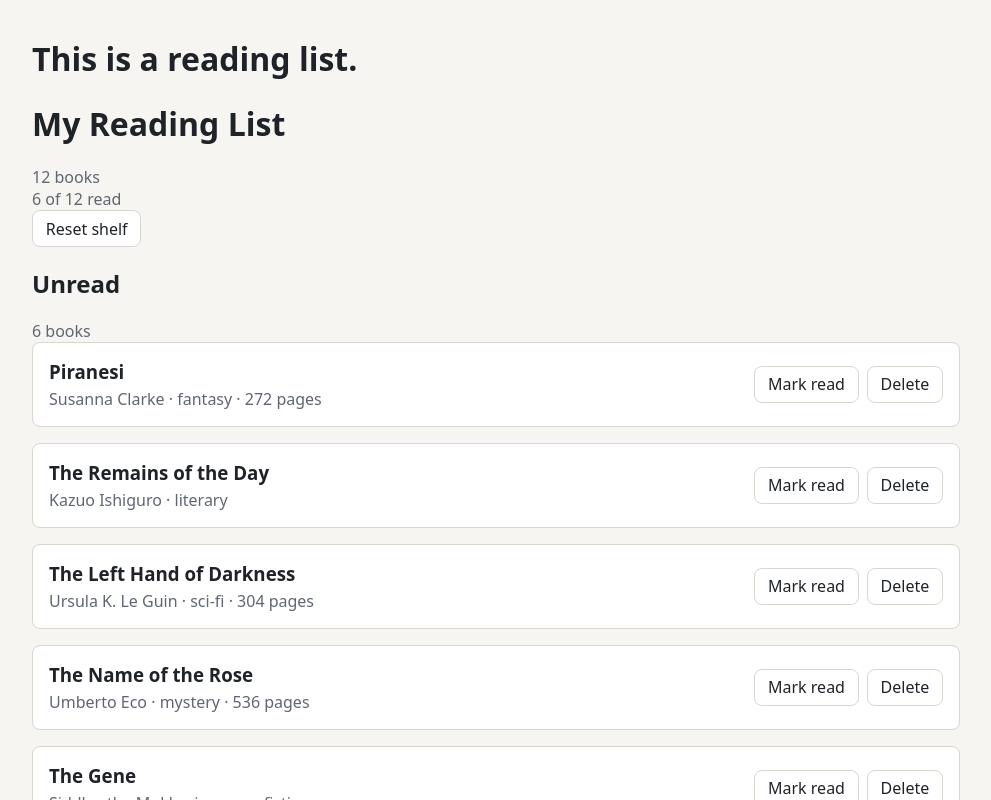
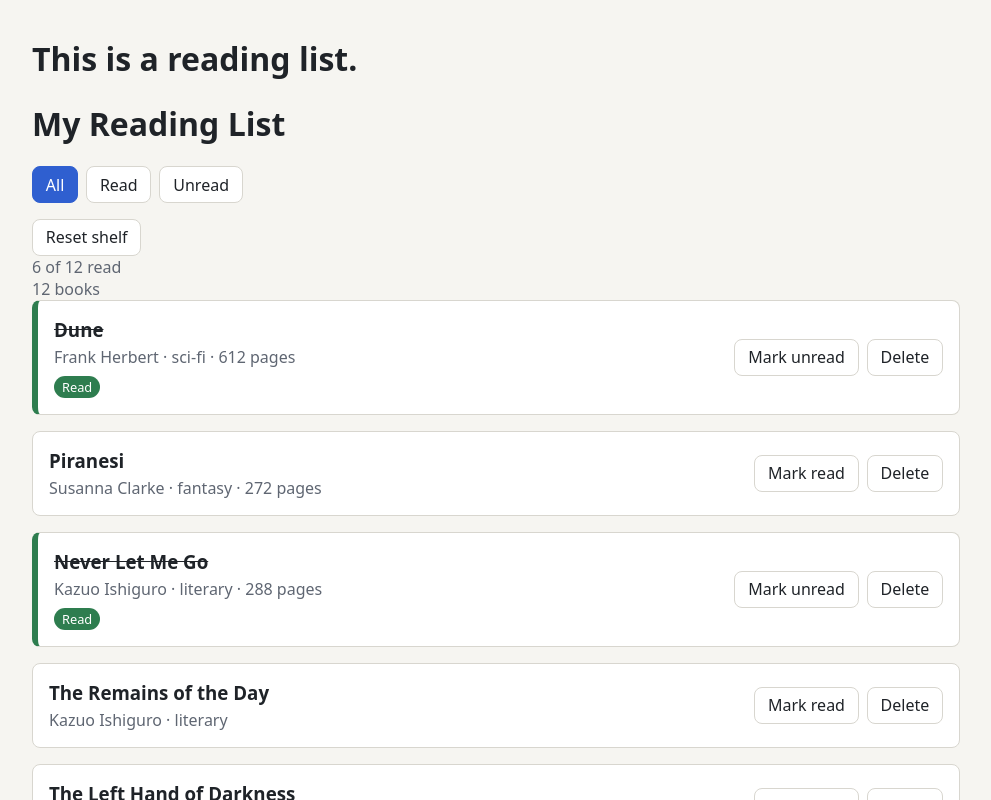
Before and after one commit to Minixlip/reading-list, a React (Vite) app: page / in a window 1280 px wide. Shown: the top 800 px of the page, without its empty margins (144-1135 px from the left). Built offline with nearby package versions, Linux system fonts and the light colour scheme.

Commit message:
Task 6 done

```diff
--- a/src/App.tsx
+++ b/src/App.tsx
@@ -3,17 +3,21 @@ import { useState } from 'react';
 import Main from './home/Main';
 import Header from './home/Header';
 import Footer from './home/Footer';
-import BookList from './components/BookList';
-import ResultCount from './components/ResultCount';
-import ReadCounter from './components/ReadCounter';
+import FilterBar from './components/FilterBar';
+import Shelf from './components/Shelf';
 import { BOOKS } from './data/books';
 import type { Book } from './types/data/Books';
+import type { StatusFilter } from './types';
 
 function App() {
   const [books, setBooks] = useState<Book[]>(BOOKS);
-  const unreadBooks = books.filter((book) => !book.is_read);
-  const readBooks = books.filter((book) => book.is_read);
-  const readCount = readBooks.length;
+  const [filter, setFilter] = useState<StatusFilter>('all');
+  const visibleBooks = books.filter((book) =>
+    filter === 'all' ||
+    (filter === 'read' && book.is_read) ||
+    (filter === 'unread' && !book.is_read),
+  );
+  const readCount = books.filter((book) => book.is_read).length;
 
   const toggleRead = (id: number) => {
     setBooks((currentBooks) =>
@@ -31,20 +35,14 @@ function App() {
     <div className="page">
       <Header />
       <Main>
-        <ResultCount count={books.length} />
-        <ReadCounter readCount={readCount} total={books.length} />
+        <FilterBar current={filter} onChange={setFilter} />
         <button type="button" className="btn" onClick={() => setBooks(BOOKS)}>
           Reset shelf
         </button>
-        <BookList
-          books={unreadBooks}
-          heading="Unread"
-          onToggleRead={toggleRead}
-          onDelete={deleteBook}
-        />
-        <BookList
-          books={readBooks}
-          heading="Read"
+        <Shelf
+          books={visibleBooks}
+          readCount={readCount}
+          total={books.length}
           onToggleRead={toggleRead}
           onDelete={deleteBook}
         />
--- /dev/null
+++ b/src/components/FilterBar.tsx
@@ -0,0 +1,39 @@
+import type { StatusFilter } from '../types';
+
+interface FilterBarProps {
+  current: StatusFilter;
+  onChange: (filter: StatusFilter) => void;
+}
+
+const FilterBar = ({ current, onChange }: FilterBarProps) => {
+  return (
+    <div className="filter-bar" role="group" aria-label="Filter books by read status">
+      <button
+        type="button"
+        className={`btn${current === 'all' ? ' is-active' : ''}`}
+        aria-pressed={current === 'all'}
+        onClick={() => onChange('all')}
+      >
+        All
+      </button>
+      <button
+        type="button"
+        className={`btn${current === 'read' ? ' is-active' : ''}`}
+        aria-pressed={current === 'read'}
+        onClick={() => onChange('read')}
+      >
+        Read
+      </button>
+      <button
+        type="button"
+        className={`btn${current === 'unread' ? ' is-active' : ''}`}
+        aria-pressed={current === 'unread'}
+        onClick={() => onChange('unread')}
+      >
+        Unread
+      </button>
+    </div>
+  );
+};
+
+export default FilterBar;
--- /dev/null
+++ b/src/components/Shelf.tsx
@@ -0,0 +1,22 @@
+import type { Book } from '../types/data/Books';
+import BookList from './BookList';
+import ReadCounter from './ReadCounter';
+
+interface ShelfProps {
+  books: Book[];
+  readCount: number;
+  total: number;
+  onToggleRead: (id: number) => void;
+  onDelete: (id: number) => void;
+}
+
+const Shelf = ({ books, readCount, total, onToggleRead, onDelete }: ShelfProps) => {
+  return (
+    <>
+      <ReadCounter readCount={readCount} total={total} />
+      <BookList books={books} onToggleRead={onToggleRead} onDelete={onDelete} />
+    </>
+  );
+};
+
+export default Shelf;
--- a/src/index.css
+++ b/src/index.css
@@ -106,6 +106,19 @@ body {
   outline-offset: 2px;
 }
 
+.filter-bar {
+  display: flex;
+  flex-wrap: wrap;
+  gap: 0.5rem;
+  margin-block: var(--space);
+}
+
+.btn.is-active {
+  background: var(--accent);
+  border-color: var(--accent);
+  color: #ffffff;
+}
+
 .empty-state {
   padding: var(--space);
   color: var(--muted);
--- /dev/null
+++ b/src/types.ts
@@ -0,0 +1 @@
+export type StatusFilter = 'all' | 'read' | 'unread';
```
